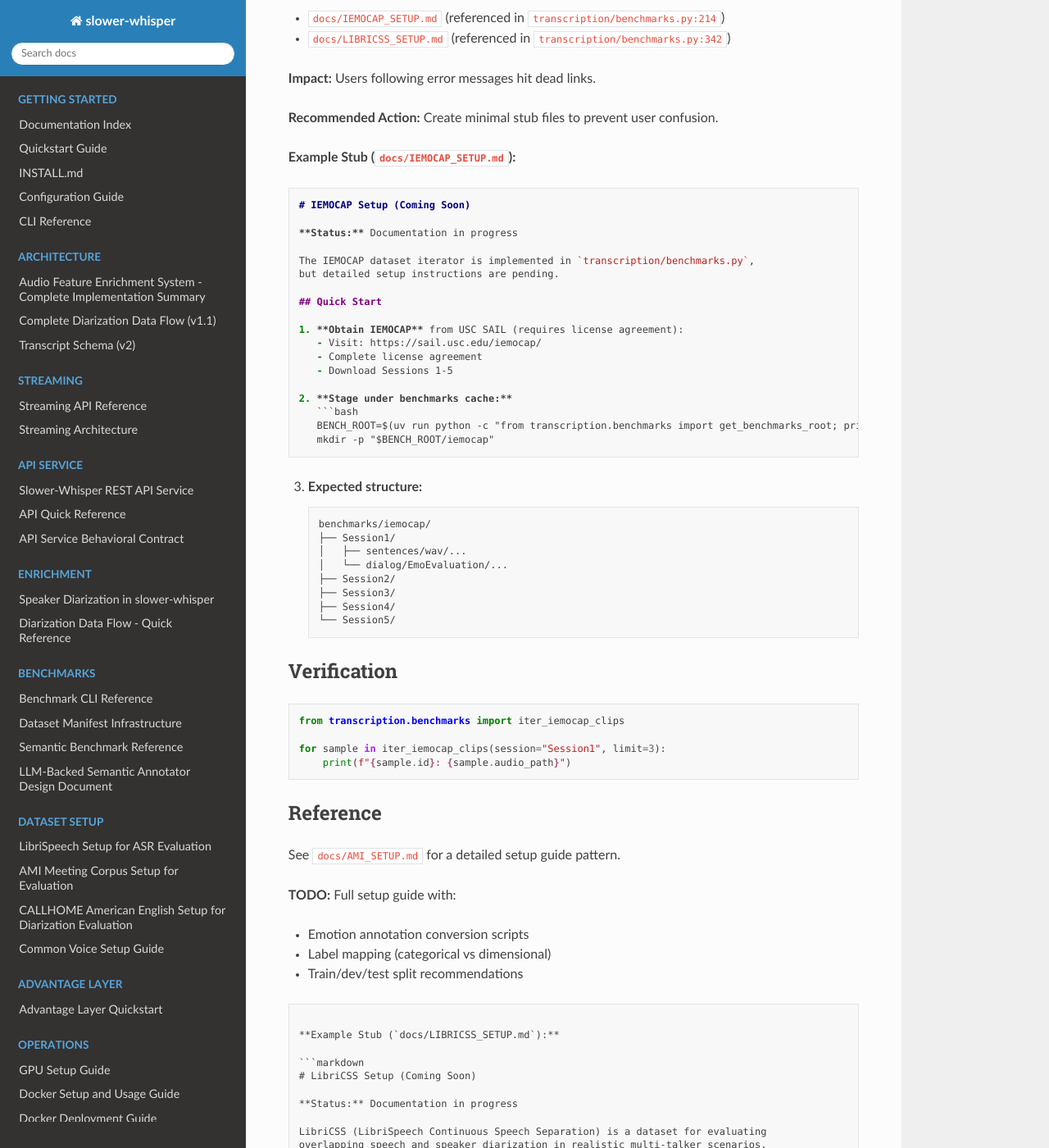
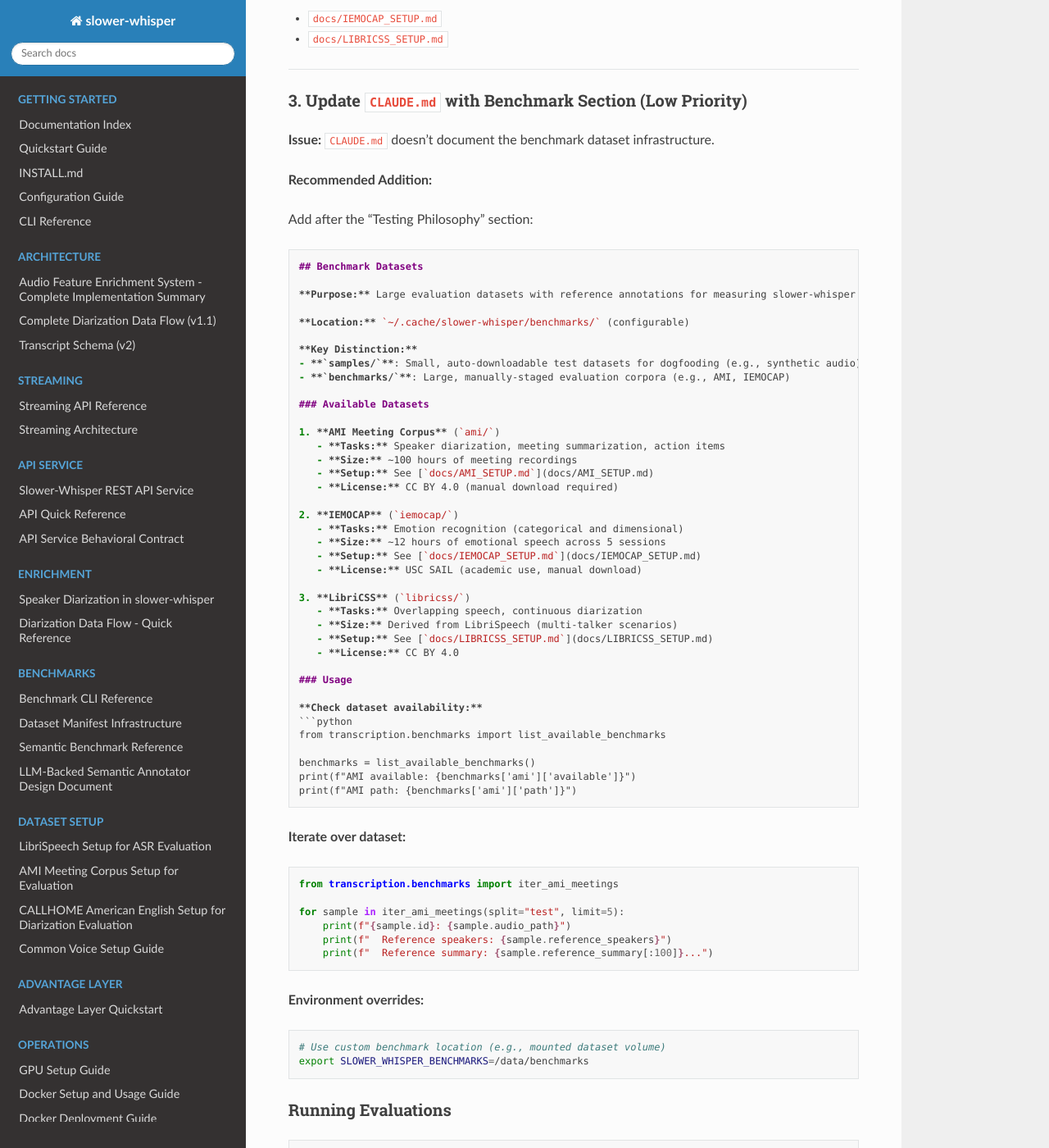
Before and after one commit to EffortlessMetrics/slower-whisper, a Sphinx documentation site: the page built from docs/BENCHMARK_CACHE_RECOMMENDATIONS.md, in a window 1280 px wide and 1400 px high, scrolled down 1582 px. Shown: the whole window at 82% size. Built offline with Sphinx 7.4.7 and the Read the Docs theme 3.1.0, drawn with Linux system fonts in a browser that asks for light colours; some of the changed text lies outside the part shown.

Commit message:
feat: Implement LibriCSS dataset support and related documentation
- Added LibriCSS dataset iterator in `benchmarks.py` for diarization evaluation.
- Created setup guide for LibriCSS in `docs/LIBRICSS_SETUP.md`.
- Updated existing documentation to reference LibriCSS setup.
- Enhanced evaluation scripts to include LLM delay option for semantic summaries.
- Added tests for LibriCSS benchmark iterator to ensure functionality.
- Resolved missing dataset documentation issues by creating necessary files.

````diff
--- a/docs/BENCHMARK_CACHE_RECOMMENDATIONS.md
+++ b/docs/BENCHMARK_CACHE_RECOMMENDATIONS.md
@@ -62,114 +62,12 @@ benchmarks/temp/
 
 ---
 
-### 2. Create Stub Documentation for Missing Datasets (Medium Priority)
+### 2. Dataset Setup Docs (Resolved)
 
-**Issue:** Code references non-existent documentation files:
-- `docs/IEMOCAP_SETUP.md` (referenced in `transcription/benchmarks.py:214`)
-- `docs/LIBRICSS_SETUP.md` (referenced in `transcription/benchmarks.py:342`)
+Setup guides are now available:
 
-**Impact:** Users following error messages hit dead links.
-
-**Recommended Action:** Create minimal stub files to prevent user confusion.
-
-**Example Stub (`docs/IEMOCAP_SETUP.md`):**
-
-```markdown
-# IEMOCAP Setup (Coming Soon)
-
-**Status:** Documentation in progress
-
-The IEMOCAP dataset iterator is implemented in `transcription/benchmarks.py`,
-but detailed setup instructions are pending.
-
-## Quick Start
-
-1. **Obtain IEMOCAP** from USC SAIL (requires license agreement):
-   - Visit: https://sail.usc.edu/iemocap/
-   - Complete license agreement
-   - Download Sessions 1-5
-
-2. **Stage under benchmarks cache:**
-   ```bash
-   BENCH_ROOT=$(uv run python -c "from transcription.benchmarks import get_benchmarks_root; print(get_benchmarks_root())")
-   mkdir -p "$BENCH_ROOT/iemocap"
-   ```
-
-3. **Expected structure:**
-   ```
-   benchmarks/iemocap/
-   ├── Session1/
-   │   ├── sentences/wav/...
-   │   └── dialog/EmoEvaluation/...
-   ├── Session2/
-   ├── Session3/
-   ├── Session4/
-   └── Session5/
-   ```
-
-## Verification
-
-```python
-from transcription.benchmarks import iter_iemocap_clips
-
-for sample in iter_iemocap_clips(session="Session1", limit=3):
-    print(f"{sample.id}: {sample.audio_path}")
-```
-
-## Reference
-
-See [`docs/AMI_SETUP.md`](AMI_SETUP.md) for a detailed setup guide pattern.
-
-**TODO:** Full setup guide with:
-- Emotion annotation conversion scripts
-- Label mapping (categorical vs dimensional)
-- Train/dev/test split recommendations
-```
-
-**Example Stub (`docs/LIBRICSS_SETUP.md`):**
-
-```markdown
-# LibriCSS Setup (Coming Soon)
-
-**Status:** Documentation in progress
-
-LibriCSS (LibriSpeech Continuous Speech Separation) is a dataset for evaluating
-overlapping speech and speaker diarization in realistic multi-talker scenarios.
-
-## Quick Start
-
-1. **Download LibriCSS** from official source:
-   - Visit: https://github.com/chenzhuo1011/libri_css
-   - Download audio files and annotations
-
-2. **Stage under benchmarks cache:**
-   ```bash
-   BENCH_ROOT=$(uv run python -c "from transcription.benchmarks import get_benchmarks_root; print(get_benchmarks_root())")
-   mkdir -p "$BENCH_ROOT/libricss"
-   ```
-
-3. **Expected structure:**
-   ```
-   benchmarks/libricss/
-   ├── audio/
-   │   └── *.wav
-   ├── annotations/
-   │   └── *.json
-   └── splits/
-       ├── 0L/
-       ├── 0S/
-       └── OV/  # Overlapping speech scenarios
-   ```
-
-## Reference
-
-See [`docs/AMI_SETUP.md`](AMI_SETUP.md) for a detailed setup guide pattern.
-
-**TODO:** Full setup guide with:
-- Overlap ratio filtering
-- Diarization ground truth conversion
-- Multi-channel vs single-channel guidance
-```
+- [`docs/IEMOCAP_SETUP.md`](IEMOCAP_SETUP.md)
+- [`docs/LIBRICSS_SETUP.md`](LIBRICSS_SETUP.md)
 
 ---
 
@@ -360,18 +258,15 @@ for name, info in benchmarks.items():
 
 - [x] **Add benchmark results to `.gitignore`** — Done: `benchmarks/results/` excluded
 - [x] **Create `docs/IEMOCAP_SETUP.md`** — Done: Full setup guide with label mapping
-- [ ] **Create `docs/LIBRICSS_SETUP.md` stub** — Pending (LibriCSS not yet needed)
+- [x] **Create `docs/LIBRICSS_SETUP.md`** — Done: Full setup guide
 - [ ] **Update `CLAUDE.md` with benchmark datasets section** (low priority)
 - [ ] **Consider adding `validate_dataset_structure()` helper** (optional)
 - [ ] **Consider adding `benchmark-datasets` CLI command** (optional)
 
 ## Files to Modify
 
-1. `.gitignore` - Add benchmark results exclusions
-2. `docs/IEMOCAP_SETUP.md` - Create stub (new file)
-3. `docs/LIBRICSS_SETUP.md` - Create stub (new file)
-4. `CLAUDE.md` - Add benchmark datasets section
-5. `transcription/benchmarks.py` - Optionally add validation helper
+1. `CLAUDE.md` - Add benchmark datasets section
+2. `transcription/benchmarks.py` - Optionally add validation helper
 
 ---
 
--- a/docs/BENCHMARK_CACHE_STRATEGY_ANALYSIS.md
+++ b/docs/BENCHMARK_CACHE_STRATEGY_ANALYSIS.md
@@ -129,25 +129,22 @@ benchmarks/results/ami_*.json
 benchmarks/results/asr_diar_*.json
 ```
 
-#### 3. **Missing Dataset Setup Docs** (Low Priority)
+#### 3. **Missing Dataset Setup Docs** (Resolved)
 
-**Issue:** `transcription/benchmarks.py` references non-existent documentation:
+**Previous issue:** `transcription/benchmarks.py` referenced non-existent documentation:
 
 ```python
 # Line 187 (iter_iemocap_clips docstring)
 "Please see docs/IEMOCAP_SETUP.md for setup instructions."
 
 # Line 342 (list_available_benchmarks)
-"setup_doc": "docs/IEMOCAP_SETUP.md",  # Doesn't exist
-"setup_doc": "docs/LIBRICSS_SETUP.md",  # Doesn't exist
+"setup_doc": "docs/IEMOCAP_SETUP.md",
+"setup_doc": "docs/LIBRICSS_SETUP.md",
 ```
 
-**Impact:** Users following error messages hit dead links
-
-**Recommendation:** Either:
-1. Create placeholder docs (minimal effort, clear TODOs)
-2. Update to point to `docs/AMI_SETUP.md` as template
-3. Use generic message: "Manual dataset setup required"
+**Resolution:** Both setup guides now exist and are referenced directly:
+- `docs/IEMOCAP_SETUP.md`
+- `docs/LIBRICSS_SETUP.md`
 
 ---
 
@@ -308,12 +305,12 @@ Add a new section:
   - Manually staged (requires license acceptance)
 
 - **IEMOCAP:** Emotion recognition
-  - Setup: `docs/IEMOCAP_SETUP.md` (TODO)
+  - Setup: `docs/IEMOCAP_SETUP.md`
   - ~12 hours of emotional speech
   - Manually staged (requires license)
 
 - **LibriCSS:** Overlapping speech and diarization
-  - Setup: `docs/LIBRICSS_SETUP.md` (TODO)
+  - Setup: `docs/LIBRICSS_SETUP.md`
   - Derived from LibriSpeech
   - Manually staged
 
@@ -339,38 +336,12 @@ export SLOWER_WHISPER_BENCHMARKS=/data/benchmarks
 **Important:** Benchmark datasets are NOT auto-downloaded. See setup docs for staging instructions.
 ```
 
-### Create Stub Documentation Files
+### Dataset Setup Docs
 
-Create minimal placeholder docs for missing datasets:
+Documentation is now available:
 
-**`docs/IEMOCAP_SETUP.md`:**
-```markdown
-# IEMOCAP Setup (Coming Soon)
-
-**Status:** Documentation in progress
-
-The IEMOCAP dataset iterator is implemented in `transcription/benchmarks.py`,
-but detailed setup instructions are pending.
-
-**Quick Start:**
-1. Obtain IEMOCAP from USC (requires license agreement)
-2. Stage under `~/.cache/slower-whisper/benchmarks/iemocap/`
-3. Expected structure:
-   ```
-   iemocap/
-   ├── Session1/
-   │   ├── sentences/wav/...
-   │   └── dialog/EmoEvaluation/...
-   ├── Session2/
-   └── ...
-   ```
-
-**Reference:** See `docs/AMI_SETUP.md` for similar setup pattern.
-
-**TODO:** Full setup guide with conversion scripts for emotion annotations.
-```
-
-**`docs/LIBRICSS_SETUP.md`:** (Similar stub)
+- `docs/IEMOCAP_SETUP.md` — Emotion dataset setup (IEMOCAP)
+- `docs/LIBRICSS_SETUP.md` — Overlapping speech / diarization setup (LibriCSS)
 
 ---
 
@@ -386,7 +357,7 @@ but detailed setup instructions are pending.
 | **Error Messages** | ✅ Helpful | Point to setup docs with clear instructions |
 | **Separation of Concerns** | ✅ Clear | samples vs benchmarks distinction well-defined |
 | **`.gitignore` Coverage** | ⚠️ Incomplete | Missing `benchmarks/results/*.json` |
-| **Documentation Completeness** | ⚠️ Partial | AMI documented, IEMOCAP/LibriCSS referenced but missing |
+| **Documentation Completeness** | ✅ Complete | AMI, IEMOCAP, and LibriCSS setup guides are documented |
 | **Hardcoded Paths** | ⚠️ Minor Issue | Eval scripts use `Path("whisper_json")` |
 
 ### Recommended Actions
@@ -397,9 +368,8 @@ but detailed setup instructions are pending.
    - Keeps git status clean
 
 **Medium Priority:**
-2. ⚠️ **Create stub docs for IEMOCAP and LibriCSS**
-   - Prevents user confusion when following error messages
-   - 15 minutes to create minimal placeholders
+2. ✅ **Document IEMOCAP and LibriCSS setup**
+   - Setup guides now exist and are referenced by error messages
 
 **Low Priority (Nice-to-Have):**
 3. 💡 **Add dataset validation helpers** to `benchmarks.py`
--- /dev/null
+++ b/docs/LIBRICSS_SETUP.md
@@ -0,0 +1,99 @@
+# LibriCSS Dataset Setup for Diarization Evaluation
+
+This guide explains how to set up the **LibriCSS (LibriSpeech Continuous Speech Separation)** dataset for evaluating slower-whisper's diarization performance, especially in overlapping speech scenarios.
+
+## Quick Reference
+
+**Expected root:** `~/.cache/slower-whisper/benchmarks/libricss/` (or `SLOWER_WHISPER_BENCHMARKS/libricss/`)
+
+**Iterator:** `transcription.benchmarks.iter_libricss()`
+
+## Overview
+
+LibriCSS is commonly used to test diarization under realistic overlap conditions. It is derived from LibriSpeech and includes multi-speaker sessions with overlapping segments.
+
+**Primary evaluation task:** Speaker diarization (DER/JER)
+**Audio format:** WAV (recommended) or other standard audio formats
+**Reference format:** RTTM for speaker turns
+
+## Setup Instructions
+
+### Step 1: Download LibriCSS
+
+LibriCSS is distributed separately from LibriSpeech. Follow the official dataset instructions for download and licensing.
+
+```
+https://github.com/chenzhuo1011/libri_css
+```
+
+> Note: LibriCSS licensing and redistribution terms follow the upstream sources. Always review the official documentation before use.
+
+### Step 2: Stage the Data
+
+slower-whisper expects LibriCSS to be staged under your benchmarks cache:
+
+```bash
+# Default location
+~/.cache/slower-whisper/benchmarks/libricss/
+
+# Or set a custom location
+export SLOWER_WHISPER_BENCHMARKS=/path/to/benchmarks
+```
+
+**Required directory structure:**
+
+```
+benchmarks/libricss/
+├── audio/
+│   ├── <recording_id>.wav
+│   └── ...
+├── rttm/
+│   ├── <recording_id>.rttm
+│   └── ...
+└── splits/
+    ├── test.txt
+    ├── dev.txt
+    └── train.txt
+```
+
+**Key conventions:**
+- `recording_id` must match between audio and RTTM (e.g., `meeting_001.wav` + `meeting_001.rttm`).
+- Split files are optional. If missing, all audio files in `audio/` are used.
+
+### Step 3: Provide RTTM Reference Annotations
+
+Diarization metrics require reference speaker turns in RTTM format. The iterator will parse RTTM files when present.
+
+**RTTM format:**
+```
+SPEAKER <file_id> <channel> <start> <duration> <NA> <NA> <speaker_id> <NA> <NA>
+```
+
+If RTTM files are missing, benchmarks will still run but diarization metrics will be reported as `None`.
+
+### Step 4: Verify Setup
+
+```python
+from transcription.benchmarks import iter_libricss
+
+for sample in iter_libricss(split="test", limit=3):
+    print(sample.id, sample.audio_path)
+```
+
+You should see valid paths for the first few samples.
+
+## Troubleshooting
+
+**"LibriCSS not found"**
+- Confirm the dataset is staged under `SLOWER_WHISPER_BENCHMARKS/libricss/`
+- Check that the `audio/` directory exists and contains files
+
+**"No reference speakers"**
+- Ensure RTTM files exist under `rttm/` with matching `recording_id`
+- Verify RTTM formatting and speaker IDs
+
+## Related Documentation
+
+- [BENCHMARKS.md](BENCHMARKS.md) - Benchmark CLI usage
+- [SPEAKER_DIARIZATION.md](SPEAKER_DIARIZATION.md) - Diarization design and metrics
+- [CALLHOME_SETUP.md](CALLHOME_SETUP.md) - RTTM-based diarization setup pattern
````
Also changed, not shown: AGENTS.md (added, +89 -0 lines), benchmarks/EVALUATION.md (+10 -8 lines), docs/BENCHMARKS.md (+1 -0 lines), docs/DIARIZATION_TRACE_LOG.md (+40 -24 lines), docs/INDEX.md (+1 -0 lines), 5 other files.
